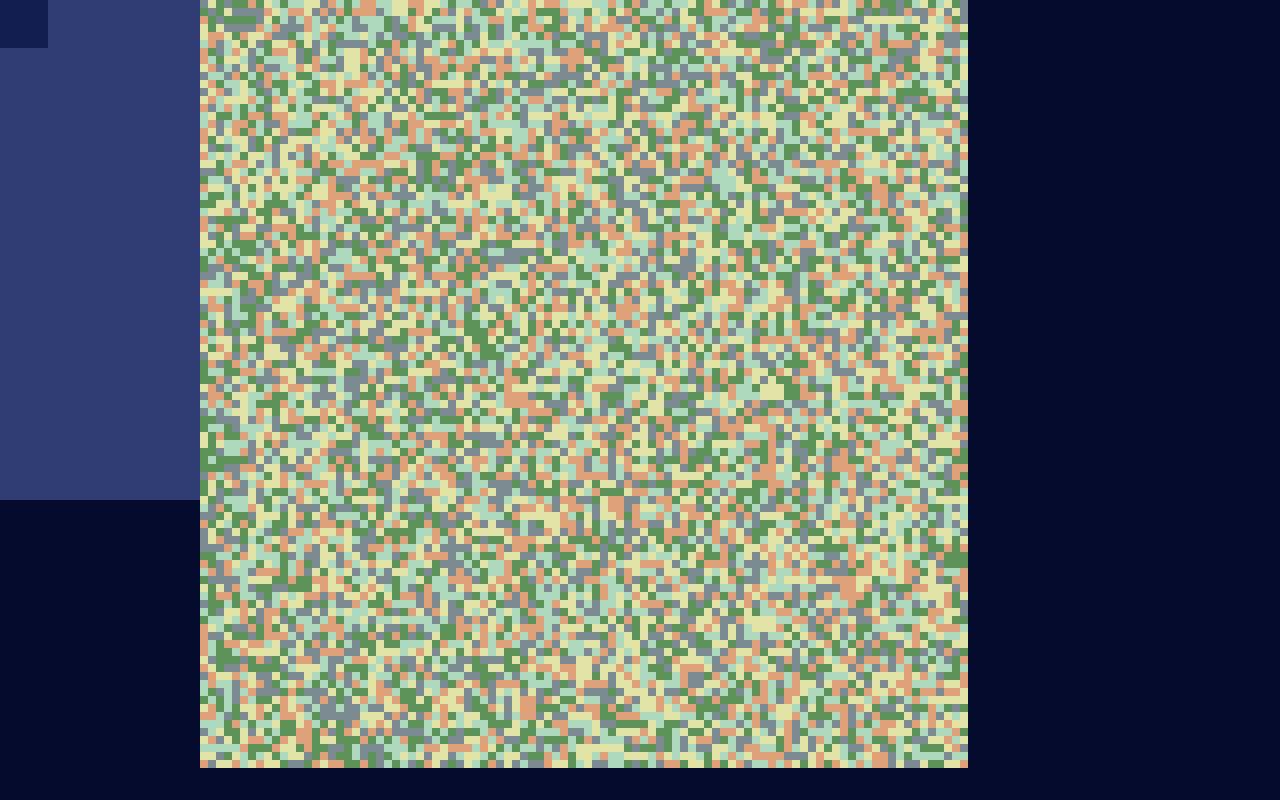
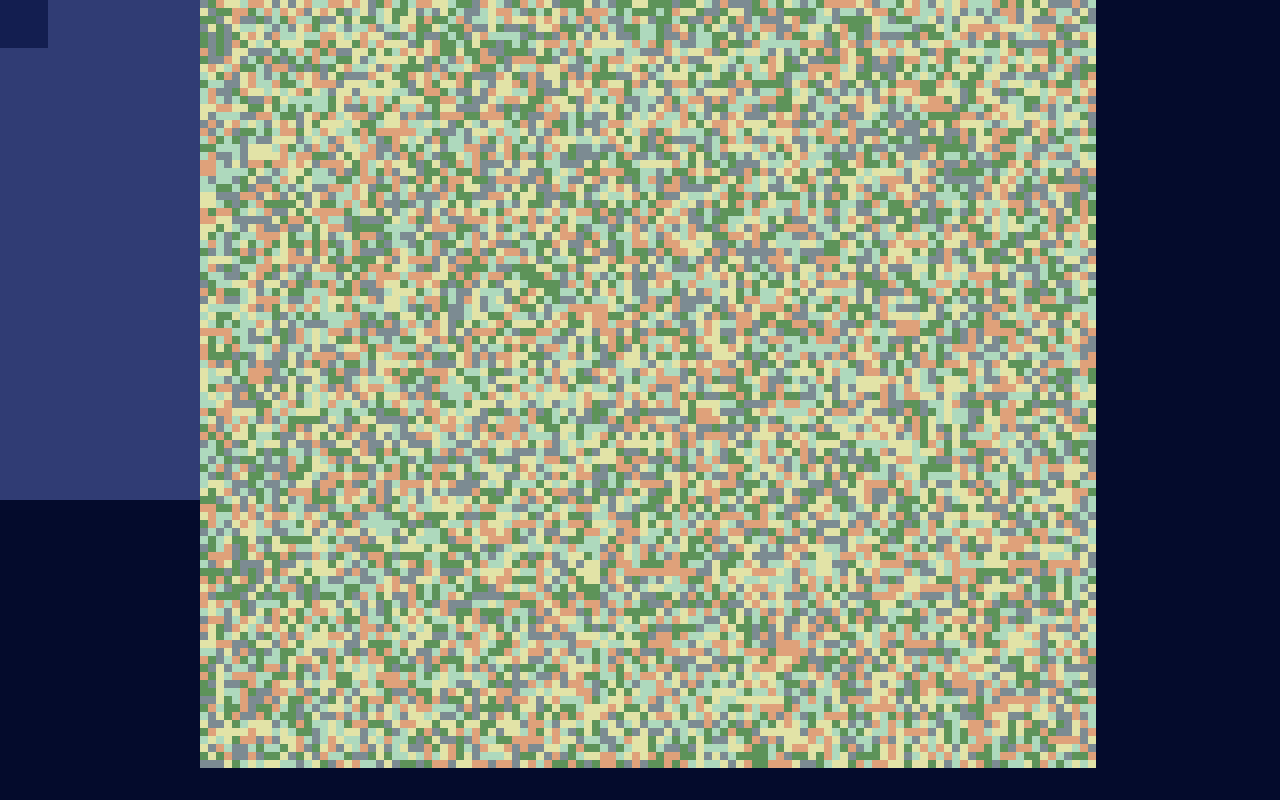
Before and after one commit to emgoto/new-horizons, a React (Create React App) app: page / in a window 1280 px wide. Built offline with nearby package versions, Linux system fonts and the light colour scheme; the HTML template or start-up script is replaced by a standard one.

Commit message:
Item can only be dragged within sidebar and dropzone area

```diff
--- a/src/App.tsx
+++ b/src/App.tsx
@@ -1,17 +1,20 @@
 import React from 'react';
 import Canvas from './canvas';
 import DragAndDrop from './drag-and-drop';
+import DraggableSidebar from './draggable-sidebar';
 import './App.css';
 
 // Animal crossing map is 7 x 6 acres, and each acre is 16x16 square tiles of size 8px
 const TILE_SIZE = 8;
 const WIDTH = 7 * 16 * TILE_SIZE;
 const HEIGHT = 6 * 16 * TILE_SIZE;
+const SIDEBAR_WIDTH = 200;
 
 function App() {
     return (
         <div>
-            <DragAndDrop>
+            <DragAndDrop width={WIDTH + SIDEBAR_WIDTH}>
+                <DraggableSidebar />
                 <Canvas width={WIDTH} height={HEIGHT} tileSize={TILE_SIZE} />
             </DragAndDrop>
         </div>
--- a/src/canvas/index.tsx
+++ b/src/canvas/index.tsx
@@ -49,8 +49,8 @@ const Canvas = ({ width, height, tileSize }: Props) => {
         }
 
         const yCoords = randomisedTiles(width, height);
-        yCoords.forEach((yCoord, yIndex) => {
-            yCoord.forEach((xCoord, xIndex) => {
+        yCoords.forEach((yCoord, xIndex) => {
+            yCoord.forEach((xCoord, yIndex) => {
                 ctx.fillStyle = xCoord;
                 ctx.beginPath();
                 ctx.fillRect(xIndex * tileSize, yIndex * tileSize, tileSize, tileSize);
@@ -61,7 +61,7 @@ const Canvas = ({ width, height, tileSize }: Props) => {
 
     return (
         <Container width={width} height={height}>
-            <canvas ref={canvasRef} width={width} height={height} className="dropzone" />
+            <canvas ref={canvasRef} width={width} height={height} className="canvas-dropzone" />
         </Container>
     );
 };
--- a/src/canvas/styled.js
+++ b/src/canvas/styled.js
@@ -1,6 +1,6 @@
 import styled from 'styled-components';
 
 export const Container = styled.div`
-    min-width: ${props => props.width};
-    min-height: ${props => props.height};
+    min-width: ${props => props.width}px;
+    min-height: ${props => props.height}px;
 `;
--- a/src/drag-and-drop/index.tsx
+++ b/src/drag-and-drop/index.tsx
@@ -2,27 +2,18 @@ import React from 'react';
 import interact from 'interactjs';
 
 import { Container } from './styled';
-import DraggableSidebar from '../draggable-sidebar';
 
 /** Interactjs
  * https://interactjs.io/
  * https://alligator.io/js/drag-and-drop-interactjs/
- * // TODO: Item must only be able to be dragged into dropzone
- * // TODO: resizing the window shouldn't move around the item
  * // TODO: Dragging item into dropzone should create a new duplicate item in the sidebar
  */
 
-const DragAndDrop = ({ children }: { children: React.ReactElement | null }) => {
-    interact('.dropzone').dropzone({
-        accept: '.item'
-    });
+const DragAndDrop = ({ children, width }: { children: React.ReactElement[] | null; width: number }) => {
+    const position = { x: 0, y: 0 };
 
-    const position = { x: 0, y: 0 };
     interact('.item').draggable({
         listeners: {
-            start(event) {
-                console.log(event.type, event.target);
-            },
             move(event) {
                 position.x += event.dx;
                 position.y += event.dy;
@@ -34,13 +25,24 @@ const DragAndDrop = ({ children }: { children: React.ReactElement | null }) => {
                 targets: [interact.createSnapGrid({ x: 8, y: 8 })],
                 range: Infinity,
                 relativePoints: [{ x: 0, y: 0 }]
+            }),
+            interact.modifiers.restrict({
+                restriction: '.restricted-dropzone',
+                endOnly: false
             })
         ]
     });
 
+    interact('.canvas-dropzone').dropzone({
+        accept: '.item',
+        // Only gets called when at least half of the object is in the dropzone
+        ondrop: function() {
+            console.log('dropped');
+        }
+    });
+
     return (
-        <Container>
-            <DraggableSidebar />
+        <Container className="restricted-dropzone" width={width}>
             <>{children}</>
         </Container>
     );
--- a/src/drag-and-drop/styled.js
+++ b/src/drag-and-drop/styled.js
@@ -2,4 +2,5 @@ import styled from 'styled-components';
 
 export const Container = styled.div`
     display: flex;
+    width: ${props => props.width}px;
 `;
```
